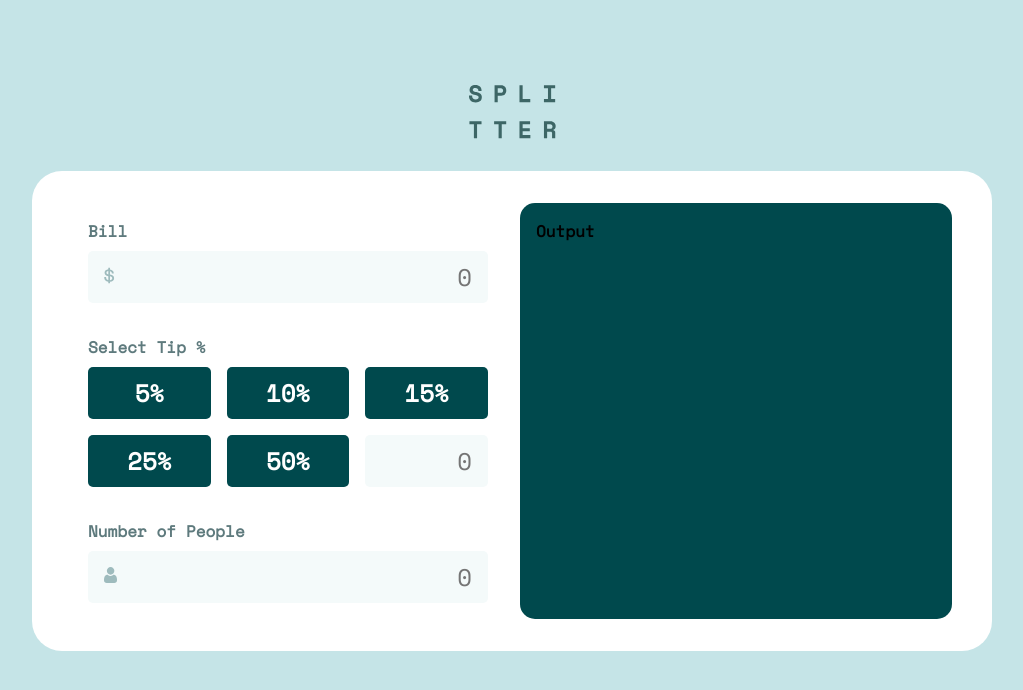
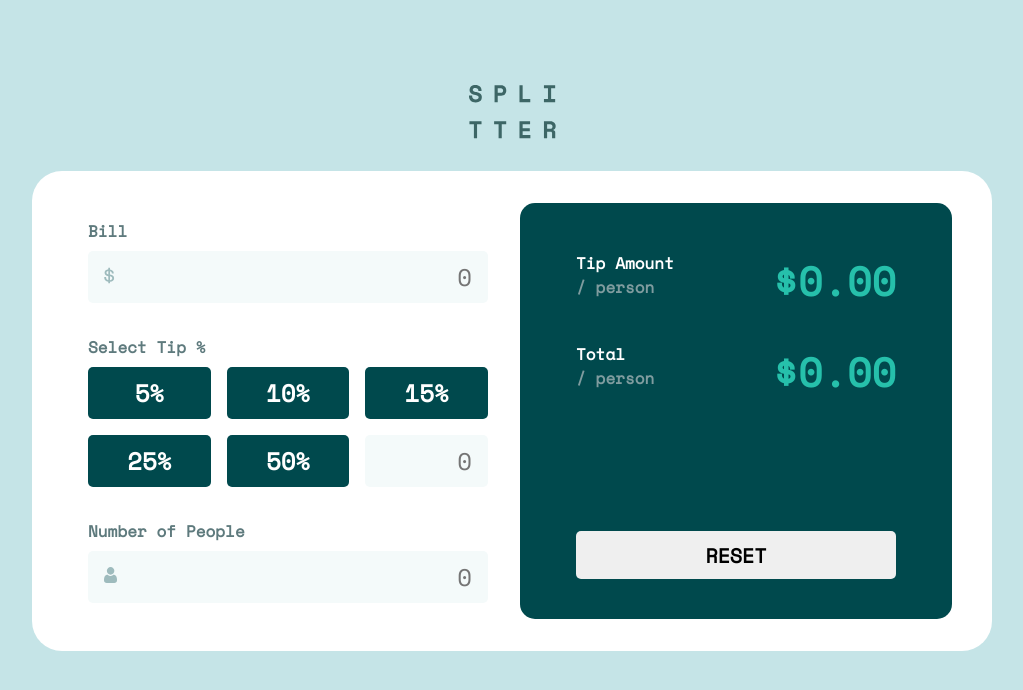
Before and after one commit to FTP-droid/tip-calculator-app-main, a React (Vite) app: page / in a window 1280 px wide. Shown: the top 690 px of the page, without its empty margins (128-1151 px from the left). Built offline with nearby package versions, Linux system fonts and the light colour scheme.

Commit message:
Added default styling for the output card. All necessary components are added, styling for different states such as active state and hover state still must be implemented.

```diff
--- a/src/components/Calculator/Calculator.module.css
+++ b/src/components/Calculator/Calculator.module.css
@@ -94,4 +94,45 @@
 
 #output-card {
     background-color: var(--very-dark-cyan);
+    color: var(--white);
+    font-weight: 600;
+    align-items: center;
 }
+
+#outputs-container {
+    display: flex;
+    flex-direction: column;
+    gap: 2rem;
+    margin-top: 2rem;
+    width: calc(100% - 5rem);
+}
+
+.output {
+    display: flex;
+    justify-content: space-between;
+}
+
+.output-text {
+    width: 50%;
+}
+
+.output-value {
+    font-size: 2.5rem;
+    height: 100%;
+    color: var(--strong-cyan);
+}
+
+.person-text {
+    color: var(--grayish-cyan);
+}
+
+#reset-button {
+    font-family: var(--default-font-family);
+    font-weight: var(--defaut-max-font-weight);
+    font-size: 1.25rem;
+    height: 3rem;
+    border: 0;
+    border-radius: 5px;
+    width: calc(100% - 5rem);
+    margin-bottom: 1.5rem;
+}
--- a/src/components/Calculator/Calculator.tsx
+++ b/src/components/Calculator/Calculator.tsx
@@ -36,7 +36,23 @@ function Calculator() {
         </div>
       </section>
       <section className={styles['card']} id={styles['output-card']}>
-        Output
+        <div id={styles['outputs-container']}>
+          <div className={styles['output']}>
+            <div className={styles['output-text']}>
+              <div>Tip Amount</div>
+              <div className={styles['person-text']}>/ person</div>
+            </div>
+            <div className={styles['output-value']}>$0.00</div>
+          </div>
+          <div className={styles['output']}>
+            <div className={styles['output-text']}>
+              <div>Total</div>
+              <div className={styles['person-text']}>/ person</div>
+            </div>
+            <div className={styles['output-value']}>$0.00</div>
+          </div>
+        </div>
+        <button id={styles['reset-button']}>RESET</button>
       </section>
     </main>
   )
```
